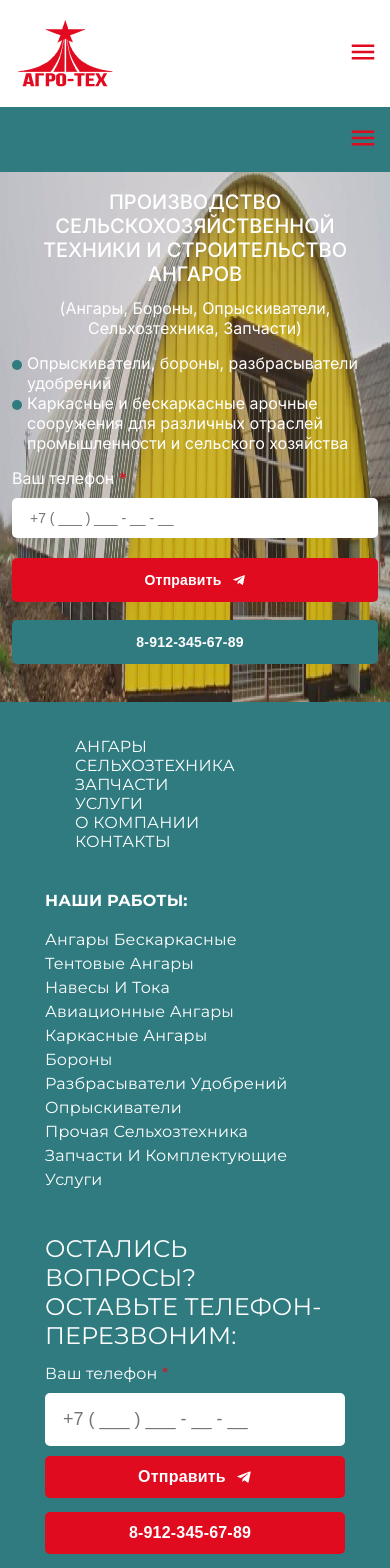
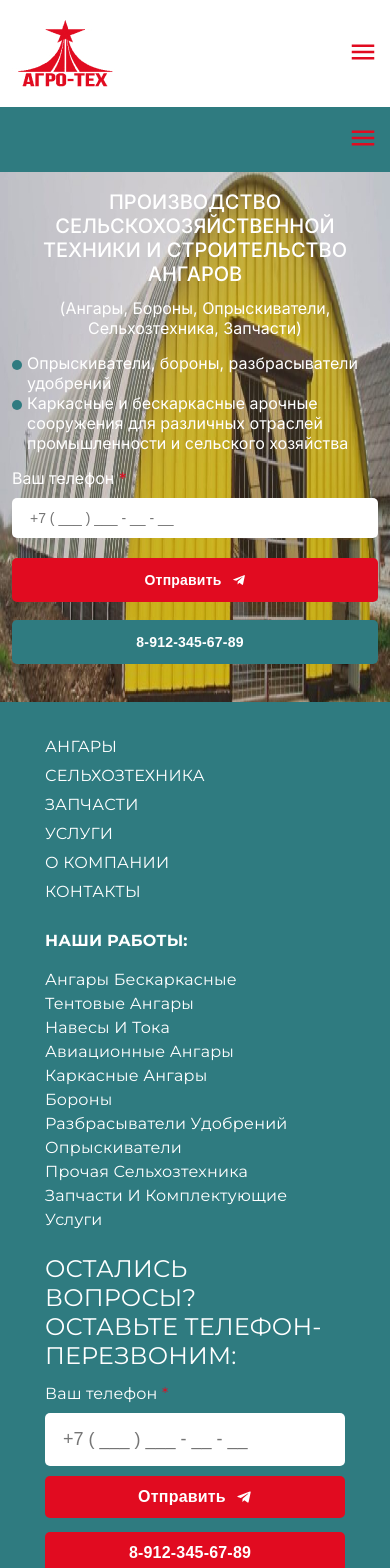
Before and after one commit to allpavel/sh-products, a Next.js app: page / in a window 390 px wide. Shown: the top 1568 px of the page. Built offline with nearby package versions, Linux system fonts and the light colour scheme.

Commit message:
fix a mobile version of the footer

```diff
--- a/src/app/components/Footer/Footer.module.css
+++ b/src/app/components/Footer/Footer.module.css
@@ -155,7 +155,7 @@
 @media (max-width: 660px) {
   .wrapper {
     grid-template-columns: 300px;
-    gap: 40px;
+    gap: 20px;
     justify-content: center;
   }
 
@@ -166,4 +166,12 @@
   .navLinks {
     align-items: start;
   }
+
+  .navLinks li {
+    margin-bottom: 10px;
+  }
+
+  .link {
+    padding-left: 0;
+  }
 }
```
